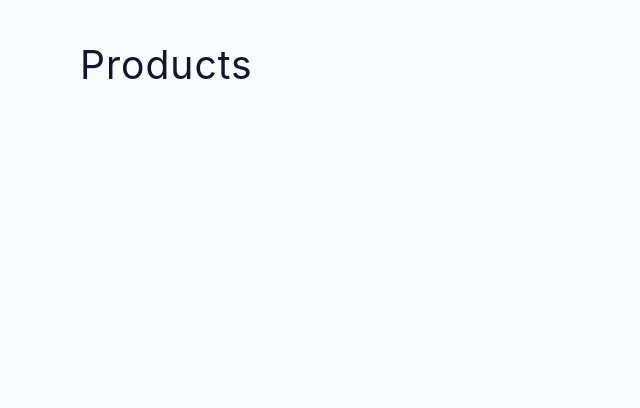
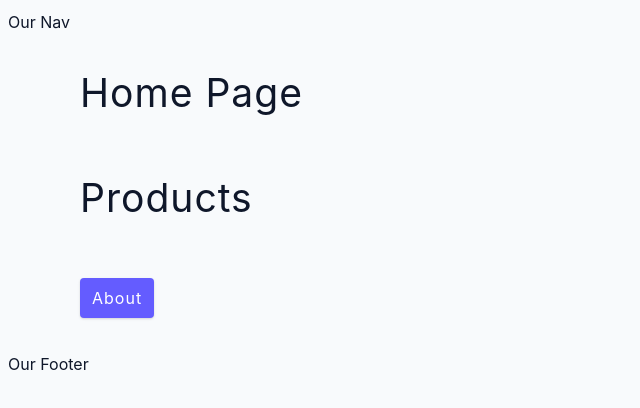
Before and after one commit to Arman-Kabir/react-router6-fcc, a React (Create React App) app: page /products in a window 1280 px wide. Shown: the top 408 px of the page, without its empty margins (0-640 px from the left). Built offline with nearby package versions, Linux system fonts and the light colour scheme.

Commit message:
nested pages done

```diff
--- a/src/App.js
+++ b/src/App.js
@@ -7,14 +7,25 @@ import Error from './pages/Error';
 
 function App() {
   return <BrowserRouter>
+    <nav>Our Nav</nav>
     <Routes>
 
-      <Route path="/" element={<Home></Home>} />
-      <Route path="/about" element={<About></About>} />
-      <Route path="/products" element={<Products></Products>} />
-      <Route path="*" element={<Error></Error>} />
+      <Route path="/" element={<Home></Home>} >
+        <Route path="about" element={<About></About>} />
+        <Route path="products" element={<Products></Products>} />
+        <Route path="*" element={<Error></Error>} />
+      </Route>
+
+      <Route path="dashboard" element={<div>Dashboard</div>}>
+        <Route path='stats' element={<div>Stats</div>}></Route>
+
+      </Route>
+
 
     </Routes>
+
+    <footer>Our Footer</footer>
+
   </BrowserRouter>
 }
 
--- a/src/pages/Home.js
+++ b/src/pages/Home.js
@@ -1,9 +1,10 @@
-import {Link} from 'react-router-dom';
+import { Link, Outlet } from 'react-router-dom';
 
 const Home = () => {
   return (
     <section className='section'>
       <h2>Home Page</h2>
+      <Outlet />
       <Link to="/about" className='btn'>About</Link>
     </section>
   );
```
